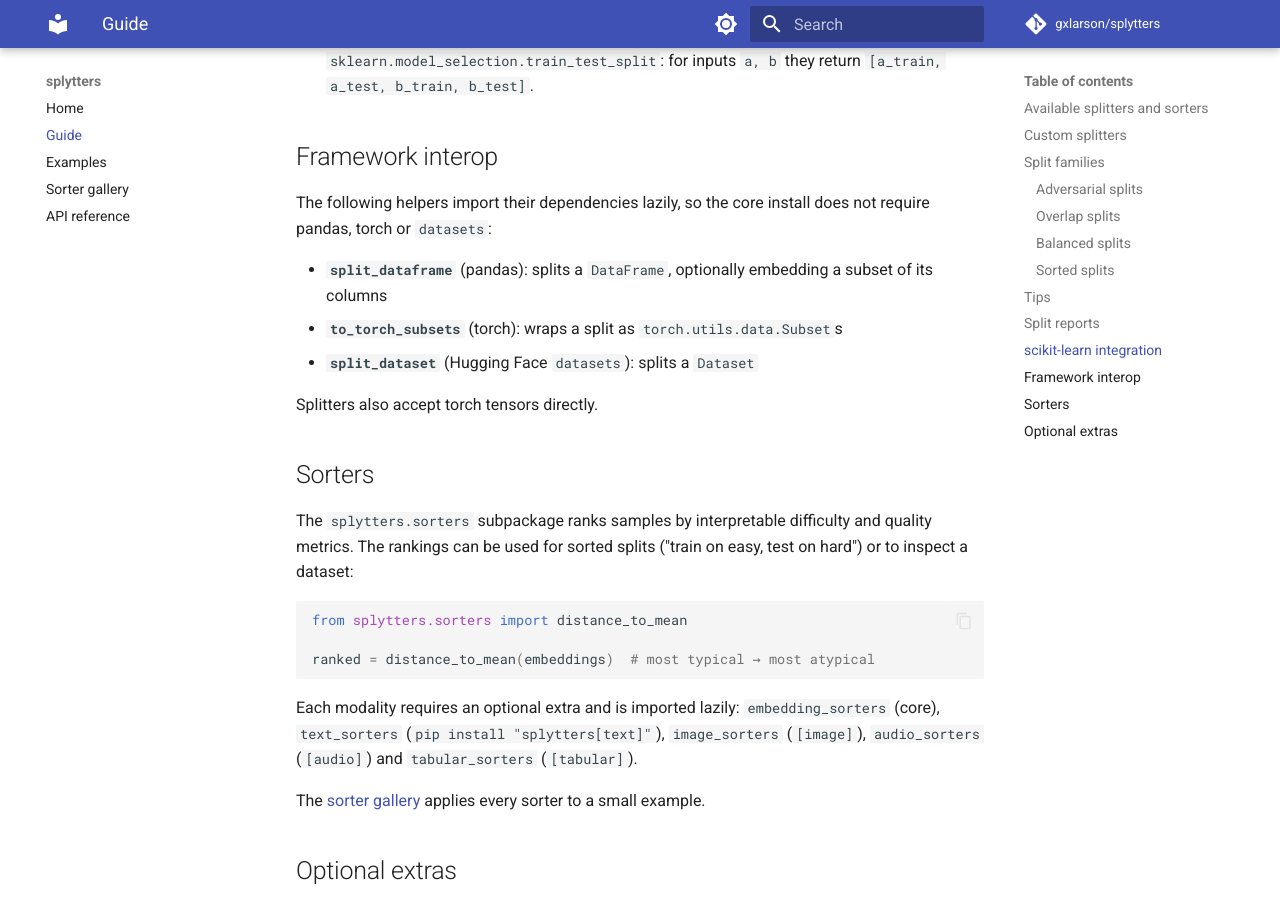
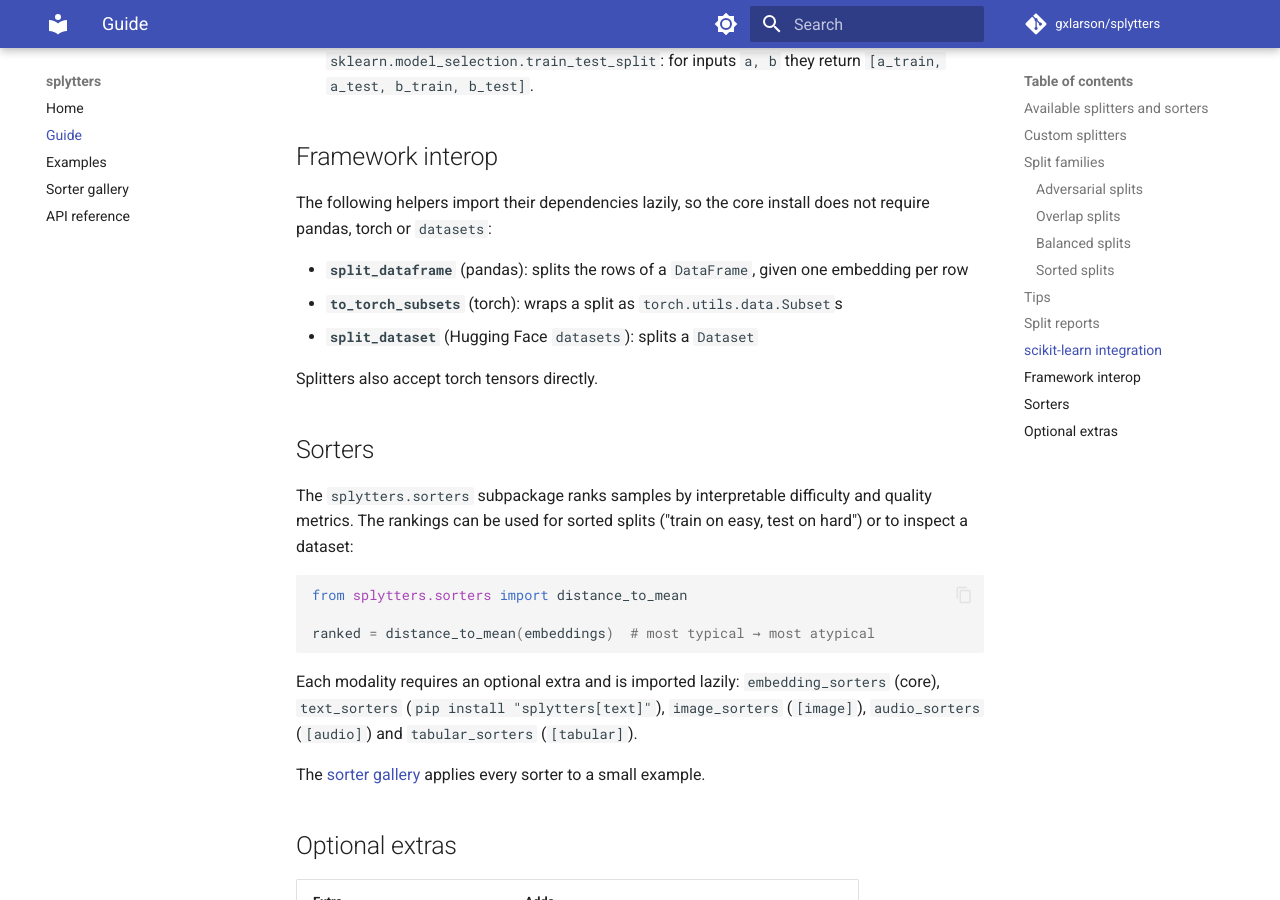
Before and after one commit to gxlarson/splytters, an MkDocs documentation site: the page built from docs/guide.md, in a window 1280 px wide and 900 px high, scrolled down 3929 px. Built offline with MkDocs 1.6.1 and Material for MkDocs 9.7.7, drawn with Linux system fonts in a browser that asks for light colours; comment, search, counter and statistics services are not loaded.

Commit message:
docs: correct split_dataframe in the Guide and update TODO.md
The Guide said that split_dataframe can embed a subset of columns; it only
selects rows given precomputed embeddings. TODO.md now describes the
current CI, the Read the Docs site, the full list of O(n^2) functions and
the readability_score fix, lists the open sorter items from #84, and moves
polars input to not planned.

Co-Authored-By: Claude Opus 5.5 <noreply@anthropic.com>

```diff
--- a/docs/guide.md
+++ b/docs/guide.md
@@ -185,8 +185,8 @@ report = split_report(X, train_idx, test_idx, y=labels)
 The following helpers import their dependencies lazily, so the core install does
 not require pandas, torch or `datasets`:
 
-- **`split_dataframe`** (pandas): splits a `DataFrame`, optionally embedding a
-  subset of its columns
+- **`split_dataframe`** (pandas): splits the rows of a `DataFrame`, given one
+  embedding per row
 - **`to_torch_subsets`** (torch): wraps a split as `torch.utils.data.Subset`s
 - **`split_dataset`** (Hugging Face `datasets`): splits a `Dataset`
 
```
Also changed, not shown: TODO.md (+7 -5 lines).
